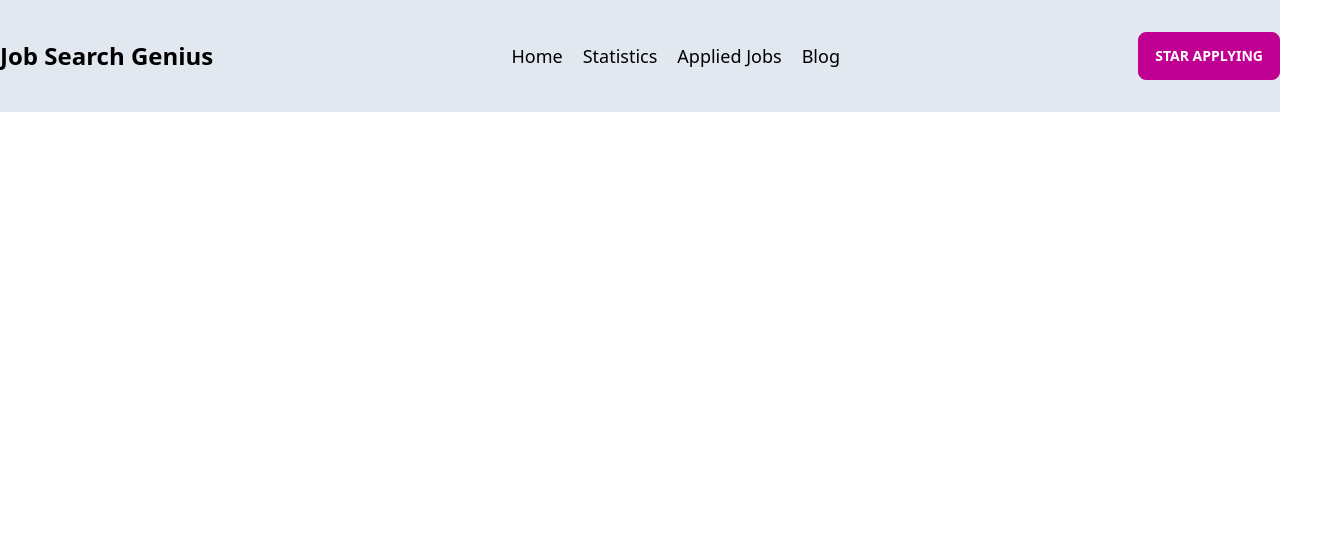
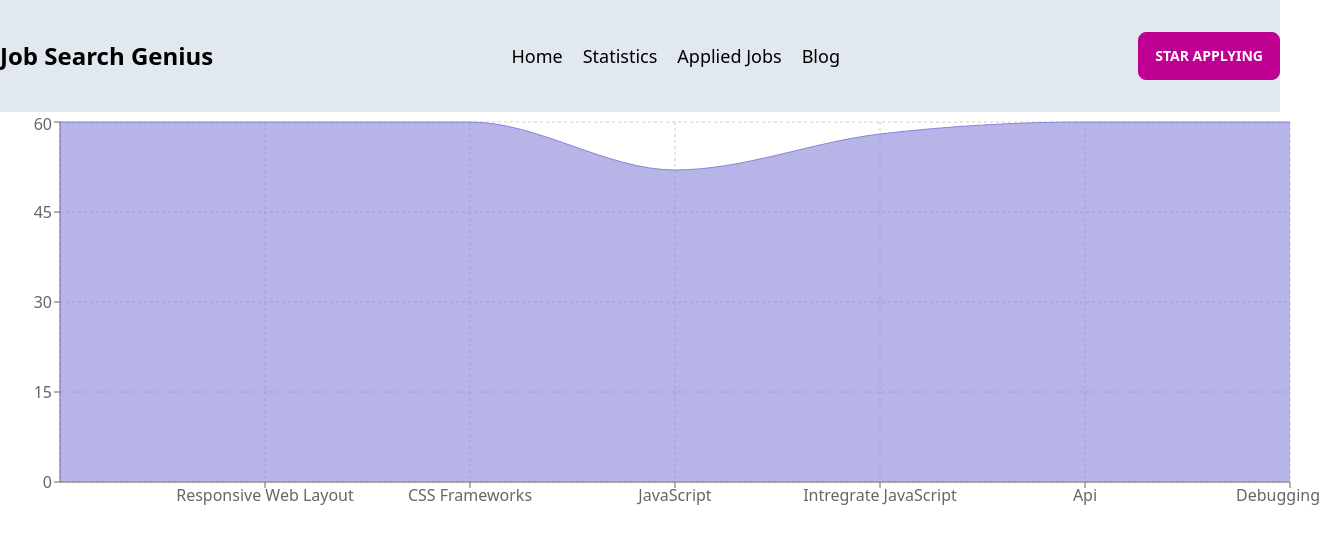
Before and after one commit to Rayhanali-dev/carrer-hub, a React (Vite) app: page /statistics in a window 1280 px wide. Shown: the top 544 px of the page, 1320 px wide, since content can reach past the window. Built offline with nearby package versions, Linux system fonts and the light colour scheme.

Commit message:
statistics part added

```diff
--- a/package.json
+++ b/package.json
@@ -17,6 +17,7 @@
     "react": "^18.2.0",
     "react-dom": "^18.2.0",
     "react-router-dom": "^6.10.0",
+    "recharts": "^2.5.0",
     "sort-by": "^1.2.0"
   },
   "devDependencies": {
--- a/src/components/Blog/Blog.jsx
+++ b/src/components/Blog/Blog.jsx
@@ -2,8 +2,43 @@ import React from 'react';
 
 const Blog = () => {
     return (
-        <div>
-
+        <div className='max-w-7xl mx-auto mt-10'>
+            <div className="collapse collapse-arrow mb-8">
+                <input type="checkbox" className="peer" />
+                <div className="collapse-title bg-primary text-primary-content peer-checked:bg-secondary peer-checked:text-secondary-content">
+                    Click me to show/hide content
+                </div>
+                <div className="collapse-content bg-primary text-primary-content peer-checked:bg-secondary peer-checked:text-secondary-content">
+                    <p>hello</p>
+                </div>
+            </div>
+            <div className="collapse collapse-arrow mb-8">
+                <input type="checkbox" className="peer" />
+                <div className="collapse-title bg-primary text-primary-content peer-checked:bg-secondary peer-checked:text-secondary-content">
+                    Click me to show/hide content
+                </div>
+                <div className="collapse-content bg-primary text-primary-content peer-checked:bg-secondary peer-checked:text-secondary-content">
+                    <p>hello</p>
+                </div>
+            </div>
+            <div className="collapse collapse-arrow mb-8">
+                <input type="checkbox" className="peer" />
+                <div className="collapse-title bg-primary text-primary-content peer-checked:bg-secondary peer-checked:text-secondary-content">
+                    Click me to show/hide content
+                </div>
+                <div className="collapse-content bg-primary text-primary-content peer-checked:bg-secondary peer-checked:text-secondary-content">
+                    <p>hello</p>
+                </div>
+            </div>
+            <div className="collapse collapse-arrow mb-8">
+                <input type="checkbox" className="peer" />
+                <div className="collapse-title bg-primary text-primary-content peer-checked:bg-secondary peer-checked:text-secondary-content">
+                    Click me to show/hide content
+                </div>
+                <div className="collapse-content bg-primary text-primary-content peer-checked:bg-secondary peer-checked:text-secondary-content">
+                    <p>hello</p>
+                </div>
+            </div>
         </div>
     );
 };
--- a/src/components/Statistics/Statistics.jsx
+++ b/src/components/Statistics/Statistics.jsx
@@ -1,9 +1,65 @@
 import React from 'react';
+import { AreaChart, Area, XAxis, YAxis, CartesianGrid, Tooltip } from 'recharts';
+
 
 const Statistics = () => {
+    const data = [
+        {
+            id: 1,
+            assignment_name: "HTML CSS & Github",
+            assignment_marks: 60
+        },
+        {
+            id: 2,
+            assignment_name: "Responsive Web Layout",
+            assignment_marks: 60
+        },
+        {
+            id: 3,
+            assignment_name: "CSS Frameworks",
+            assignment_marks: 60
+        },
+        {
+            id: 4,
+            assignment_name: "JavaScript",
+            assignment_marks: 52
+        },
+        {
+            id: 5,
+            assignment_name: "Intregrate JavaScript",
+            assignment_marks: 58
+        },
+        {
+            id: 6,
+            assignment_name: "Api",
+            assignment_marks: 60
+        },
+        {
+            id: 7,
+            assignment_name: "Debugging",
+            assignment_marks: 60
+        }
+    ]
     return (
-        <div>
-
+        <div className='mx-auto max-w-7xl'>
+            <AreaChart
+                width={1320}
+                height={400}
+                data={data}
+                margin={{
+                    top: 10,
+                    right: 30,
+                    left: 0,
+                    bottom: 0,
+                }}
+            >
+                <CartesianGrid strokeDasharray="3 3" />
+                <XAxis dataKey="assignment_name" />
+                <YAxis dataKey="assignment_marks" />
+                <Tooltip />
+                <Area type="monotone" dataKey="assignment_name" stroke="#8884d8" fill="#8884d8" />
+                <Area type="monotone" dataKey="assignment_marks" stroke="#8884d8" fill="#8884d8" />
+            </AreaChart>
         </div>
     );
 };
```
Also changed, not shown: 1 other file (tests, documents, lock files or other folders).
